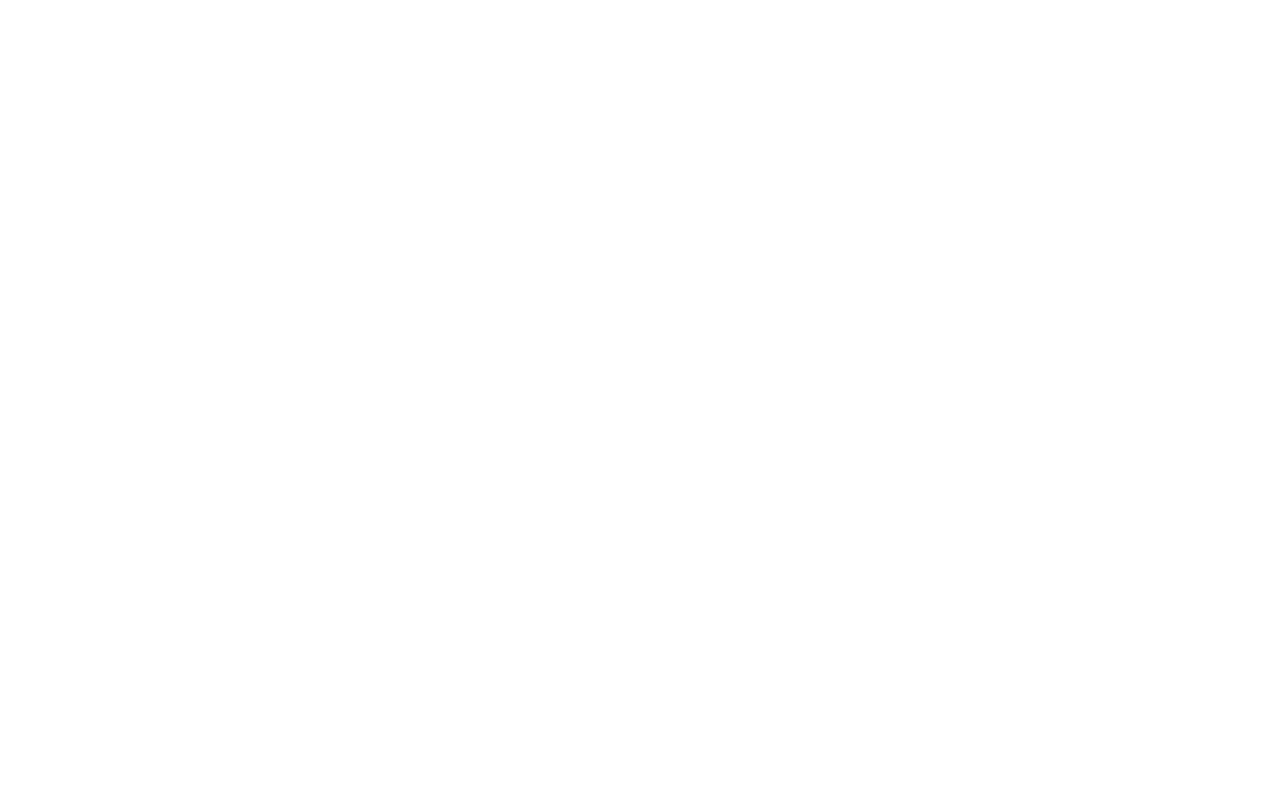
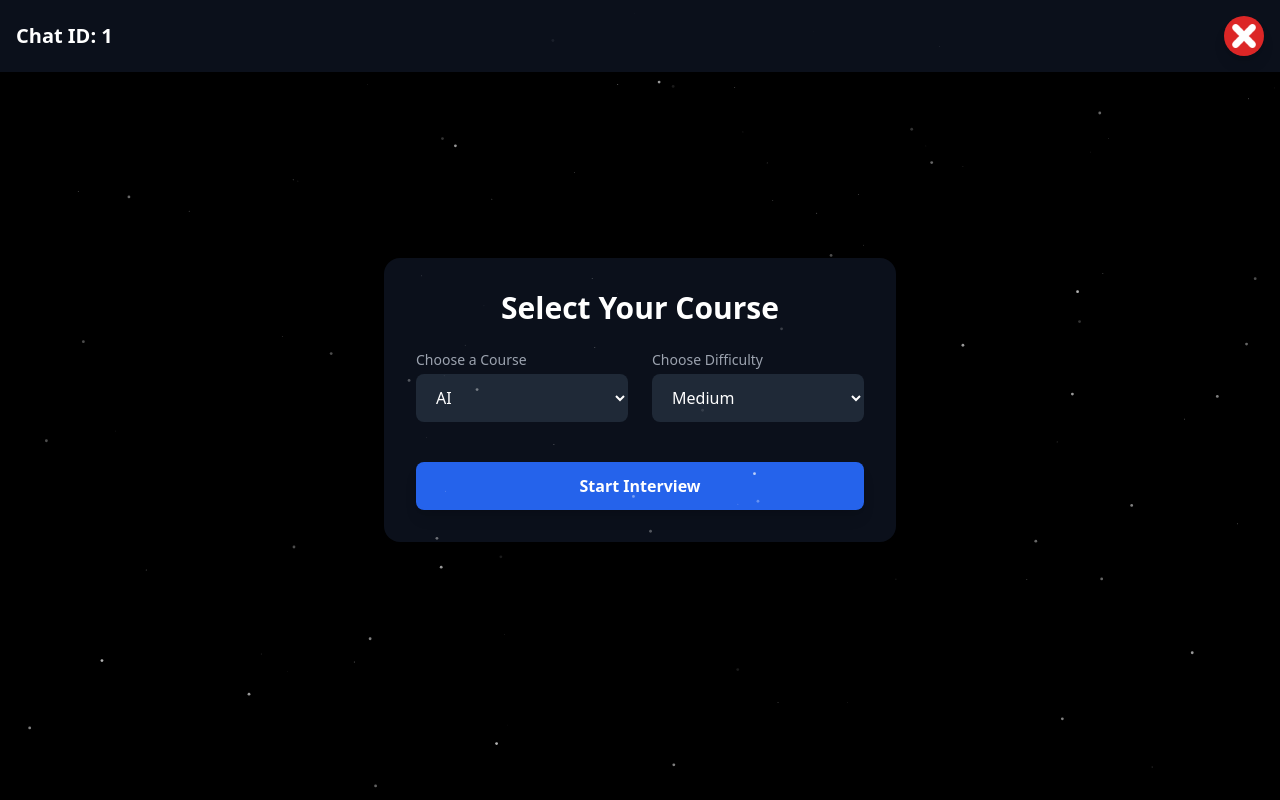
Before and after one commit to Rupam-Mondal/Interview-Frontend, a React (Vite) app: page /StartInterview/1 in a window 1280 px wide. Before the commit this address had no page. Built offline with nearby package versions, Linux system fonts and the light colour scheme.

Commit message:
new Start interview part

```diff
--- a/src/App.jsx
+++ b/src/App.jsx
@@ -1,11 +1,10 @@
 import "./App.css";
-import Navbar from "./components/Navbar";
+import { Routes, Route } from "react-router-dom";
 import Auth from "./pages/Auth";
 import Dashboard from "./pages/Dashboard";
 import Home from "./pages/Home";
-import { Routes, Route } from "react-router-dom";
-import Home1 from "./pages/Home1";
-import Chat from "./pages/Chat";
+import Chat1 from "./pages/Chat1";
+import InterViewQuestions from "./pages/InterViewQuestions";
 
 function App() {
   return (
@@ -14,7 +13,8 @@
         <Route path="/" element={<Home />} />
         <Route path="/auth" element={<Auth />} />
         <Route path="/dashboard/:userid" element={<Dashboard />} />
-        <Route path='/chat/:chatid' element={<Chat />} />
+        <Route path="/StartInterview/:chatid" element={<Chat1 />} />
+        <Route path="/InterView" element={<InterViewQuestions />} />
       </Routes>
     </>
   );
--- a/src/components/dashboardComponent/Content.jsx
+++ b/src/components/dashboardComponent/Content.jsx
@@ -9,7 +9,7 @@
   return (
     <div className="bg-white shadow-lg rounded-lg p-6 max-w-md w-full text-center"
     onClick={()=>{
-      navigate(`/chat/${Math.floor(Math.random() * 10000)}`);
+      navigate(`/StartInterview/${Math.floor(Math.random() * 10000)}`);
     }}>
       <h1 className="text-2xl font-bold text-gray-800 mb-4">Dashboard</h1>
       <p className="mt-4 text-lg text-indigo-600 font-semibold">
--- a/src/contexts/UserContext.jsx
+++ b/src/contexts/UserContext.jsx
@@ -6,6 +6,9 @@
 export const UserProvider = ({ children }) => {
   const [auth, setAuth] = useState("login");
   const [userId, setUserId] = useState(12345);
-  let value = { auth, setAuth, userId, setUserId };
+
+  const [course, setCourse] = useState("AI");
+  const [level, setLevel] = useState("Medium");
+  let value = { auth, setAuth, userId, setUserId,course, setCourse, level, setLevel };
   return <UserContext.Provider value={value}>{children}</UserContext.Provider>;
 };
--- /dev/null
+++ b/src/pages/Chat1.jsx
@@ -0,0 +1,92 @@
+import React, { useContext, useState } from "react";
+import { useNavigate, useParams } from "react-router-dom";
+import { Particles } from "@/components/ui/particles";
+import assets from "@/assets/assest";
+import UserContext from "@/contexts/UserContext";
+
+const Chat1 = () => {
+  const navigate = useNavigate();
+  const { chatid } = useParams();
+  const { userId,course,setCourse, level, setLevel } = useContext(UserContext);
+
+  return (
+    <div className="bg-black text-white min-h-screen flex flex-col items-center relative">
+      {/* Particle Effect */}
+      <Particles
+        className="absolute inset-0"
+        quantity={100}
+        ease={80}
+        color="#ffffff"
+        refresh
+      />
+
+      {/* Header */}
+      <div className="w-full p-4 text-xl fixed top-0 left-0 right-0 bg-gray-900/70 flex items-center justify-between shadow-md z-50">
+        <p className="text-lg md:text-xl font-bold">Chat ID: {chatid}</p>
+        <button
+          onClick={() => navigate(`/dashboard/${userId}`)}
+          className="p-2 rounded-full bg-red-600 hover:bg-red-500 transition duration-300 shadow-lg"
+          title="Close Chat"
+        >
+          <img
+            src={assets.crossicon}
+            alt="Close"
+            className="w-5 h-5 md:w-6 md:h-6"
+          />
+        </button>
+      </div>
+
+      {/* Course Selection Section */}
+      <div className="flex justify-center items-center w-full h-screen px-6">
+        <div className="flex flex-col items-center gap-6 bg-gray-900/70 p-8 rounded-2xl shadow-lg max-w-lg w-full">
+          <h2 className="text-2xl md:text-3xl font-bold">Select Your Course</h2>
+
+          <div className="flex flex-col md:flex-row items-center gap-6 w-full">
+            {/* Course Dropdown */}
+            <div className="flex flex-col items-start w-full">
+              <label htmlFor="course" className="text-sm text-gray-400 mb-1">
+                Choose a Course
+              </label>
+              <select
+                id="course"
+                className="bg-gray-800 text-white px-4 py-3 rounded-lg outline-none focus:ring-2 focus:ring-blue-500 transition cursor-pointer w-full"
+                value={course}
+                onChange={(e) => setCourse(e.target.value)}
+              >
+                <option value="Data Science">Data Science</option>
+                <option value="AI">AI</option>
+                <option value="UI/UX">UI/UX</option>
+                <option value="MERN Stack">MERN Stack</option>
+                <option value="Macine Learning">Machine Learning</option>
+              </select>
+            </div>
+
+            {/* Level Dropdown */}
+            <div className="flex flex-col items-start w-full">
+              <label htmlFor="level" className="text-sm text-gray-400 mb-1">
+                Choose Difficulty
+              </label>
+              <select
+                id="level"
+                className="bg-gray-800 text-white px-4 py-3 rounded-lg outline-none focus:ring-2 focus:ring-blue-500 transition cursor-pointer w-full"
+                value={level}
+                onChange={(e) => setLevel(e.target.value)}
+              >
+                <option value="Beginner">Beginner</option>
+                <option value="Medium">Medium</option>
+                <option value="Advanced">Advanced</option>
+              </select>
+            </div>
+          </div>
+
+          {/* Start Course Button */}
+          <button className="mt-4 px-8 py-3 bg-blue-600 text-white font-semibold rounded-lg shadow-lg hover:bg-blue-500 transition duration-300 w-full text-center">
+            Start Interview
+          </button>
+        </div>
+      </div>
+    </div>
+  );
+};
+
+export default Chat1;
--- /dev/null
+++ b/src/pages/InterViewQuestions.jsx
@@ -0,0 +1,20 @@
+import { Particles } from "@/components/ui/particles";
+import React from "react";
+
+const InterViewQuestions = () => {
+  return (
+    <div className="bg-black w-screen min-h-screen">
+      <Particles
+        className="absolute inset-0"
+        quantity={900}
+        ease={80}
+        color="#ffffff"
+        refresh
+      />
+      <div>
+      </div>
+    </div>
+  );
+};
+
+export default InterViewQuestions;
```
